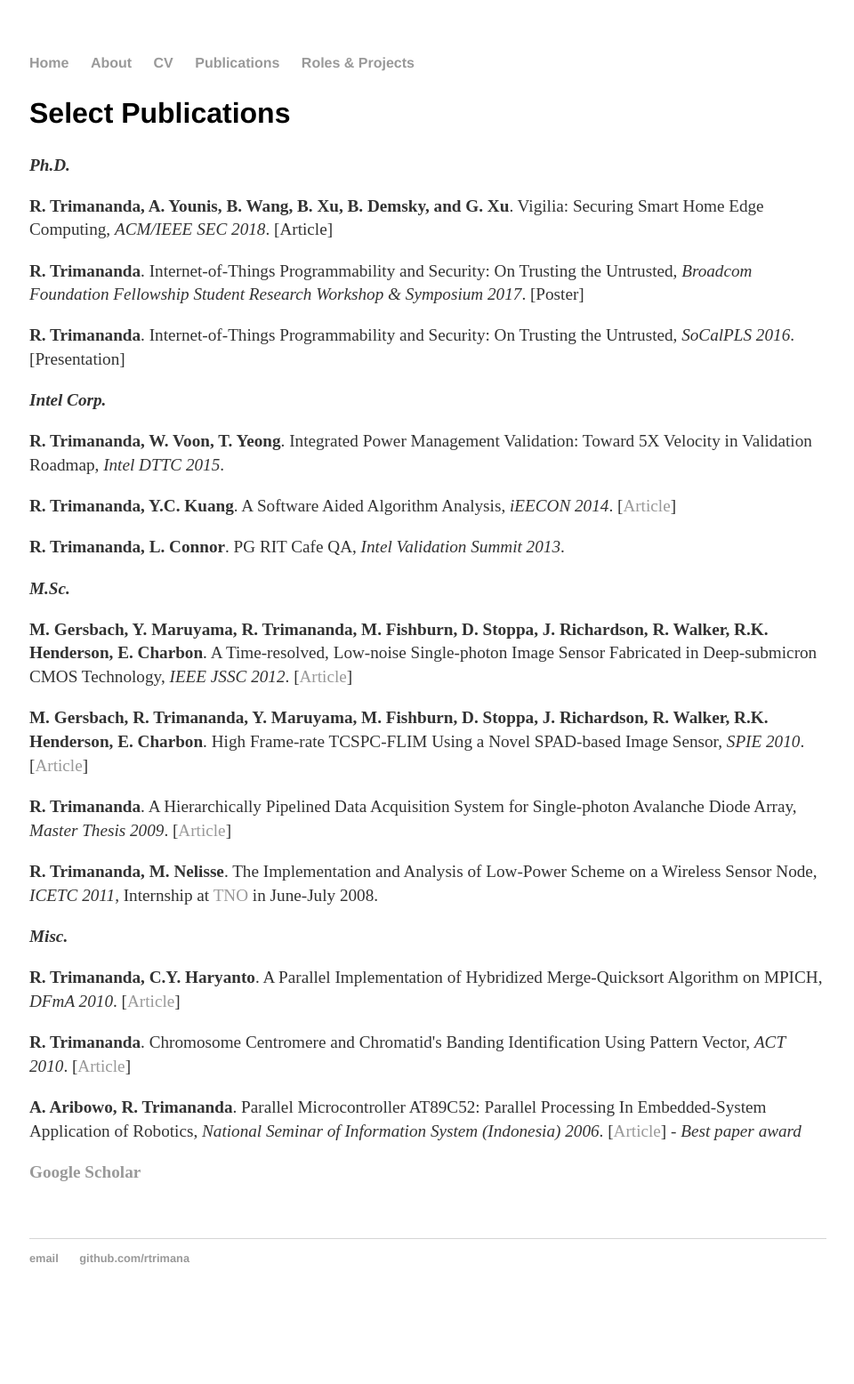
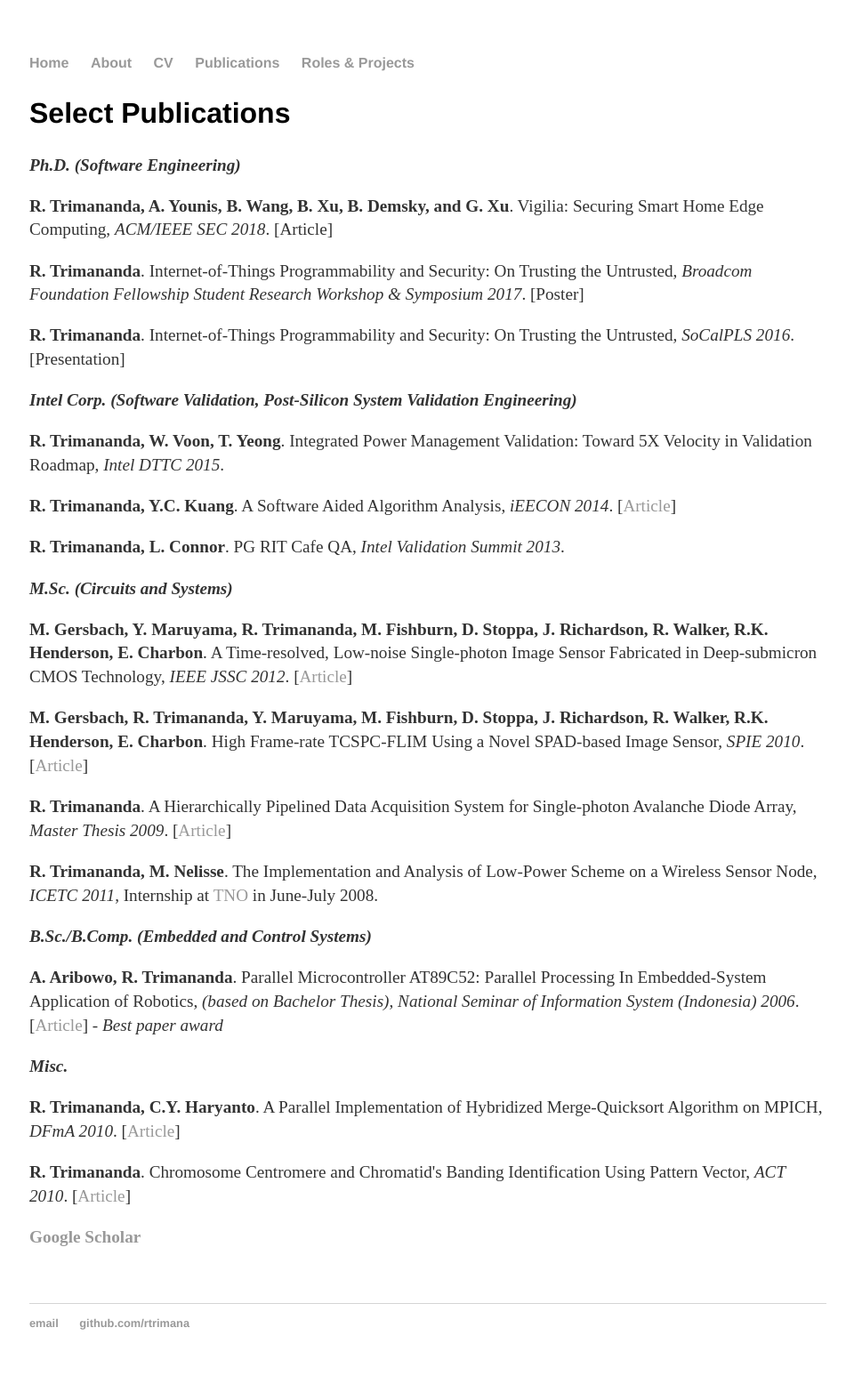
Before and after one commit to rtrimana/rahmaditrimananda.github.io, a Jekyll site: the page built from publications/index.html, in a window 1280 px wide. Shown: the whole page at 89% size, without its empty margins (159-1119 px from the left). Built offline with Jekyll 4.4.1, drawn with Linux system fonts in a browser that asks for light colours; before the commit the page ends 1484 px from its top, so only the background shows below that.

Commit message:
Update index.html

```diff
--- a/publications/index.html
+++ b/publications/index.html
@@ -6,7 +6,7 @@
 	<div class="cv">
 		<h2>Select Publications</h2>
 
-		<em><p><strong>Ph.D.</strong></p></em>
+		<em><p><strong>Ph.D. (Software Engineering)</strong></p></em>
 
 				<p><strong>R. Trimananda, A. Younis, B. Wang, B. Xu, B. Demsky, and G. Xu</strong>. Vigilia: Securing Smart Home Edge Computing, <em>ACM/IEEE SEC 2018</em>. [Article]
 
@@ -15,7 +15,7 @@
 				<p><strong>R. Trimananda</strong>. Internet-of-Things Programmability and Security: On Trusting the Untrusted, <em>SoCalPLS 2016</em>. [Presentation]
 		<br>
 
-		<em><p><strong>Intel Corp.</strong></p></em>
+		<em><p><strong>Intel Corp. (Software Validation, Post-Silicon System Validation Engineering)</strong></p></em>
 
 				<p><strong>R. Trimananda, W. Voon, T. Yeong</strong>. Integrated Power Management Validation: Toward 5X Velocity in Validation Roadmap, <em>Intel DTTC 2015</em>.
 
@@ -24,7 +24,7 @@
 				<p><strong>R. Trimananda, L. Connor</strong>. PG RIT Cafe QA, <em>Intel Validation Summit 2013</em>.
 		<br>
 
-		<em><p><strong>M.Sc.</strong></p></em>
+		<em><p><strong>M.Sc. (Circuits and Systems)</strong></p></em>
 
 				<p><strong>M. Gersbach, Y. Maruyama, R. Trimananda, M. Fishburn, D. Stoppa, J. Richardson, R. Walker, R.K. Henderson, E. Charbon</strong>. A Time-resolved, Low-noise Single-photon Image Sensor Fabricated in Deep-submicron CMOS Technology, <em>IEEE JSSC 2012</em>. [<a href="https://ieeexplore.ieee.org/abstract/document/6176268/" target="_blank">Article</a>]
 
@@ -35,13 +35,16 @@
 				<p><strong>R. Trimananda, M. Nelisse</strong>. The Implementation and Analysis of Low-Power Scheme on a Wireless Sensor Node, <em>ICETC 2011</em>, Internship at <a href="https://www.tno.nl/en/" target="_blank">TNO</a> in June-July 2008.
 		<br>
 
+		<em><p><strong>B.Sc./B.Comp. (Embedded and Control Systems)</strong></p></em>
+
+				<p><strong>A. Aribowo, R. Trimananda</strong>. Parallel Microcontroller AT89C52: Parallel Processing In Embedded-System Application of Robotics, <em>(based on Bachelor Thesis)</em>, <em>National Seminar of Information System (Indonesia) 2006</em>. [<a href="https://yudiagusta.files.wordpress.com/2009/11/92-98-snsi06-16-parallel-microcontrolers-at89c52-parallel-processors-in-embedded-system-application-of-robotics.pdf" target="_blank">Article</a>] - <em>Best paper award</em>
+		<br>
+
 		<em><p><strong>Misc.</strong></p></em>
 
 				<p><strong>R. Trimananda, C.Y. Haryanto</strong>. A Parallel Implementation of Hybridized Merge-Quicksort Algorithm on MPICH, <em>DFmA 2010</em>. [<a href="https://ieeexplore.ieee.org/abstract/document/5952319/" target="_blank">Article</a>]
 
 				<p><strong>R. Trimananda</strong>. Chromosome Centromere and Chromatid's Banding Identification Using Pattern Vector, <em>ACT 2010</em>. [<a href="https://www.computer.org/csdl/proceedings/act/2010/4269/00/4269a132-abs.html" target="_blank">Article</a>]
-
-				<p><strong>A. Aribowo, R. Trimananda</strong>. Parallel Microcontroller AT89C52: Parallel Processing In Embedded-System Application of Robotics, <em>National Seminar of Information System (Indonesia) 2006</em>. [<a href="https://yudiagusta.files.wordpress.com/2009/11/92-98-snsi06-16-parallel-microcontrolers-at89c52-parallel-processors-in-embedded-system-application-of-robotics.pdf" target="_blank">Article</a>] - <em>Best paper award</em>
 		<br>
 
 		<p><strong><a href="https://scholar.google.com/citations?user=bO3NtXMAAAAJ&hl=en" target="_blank">Google Scholar</a>
```
